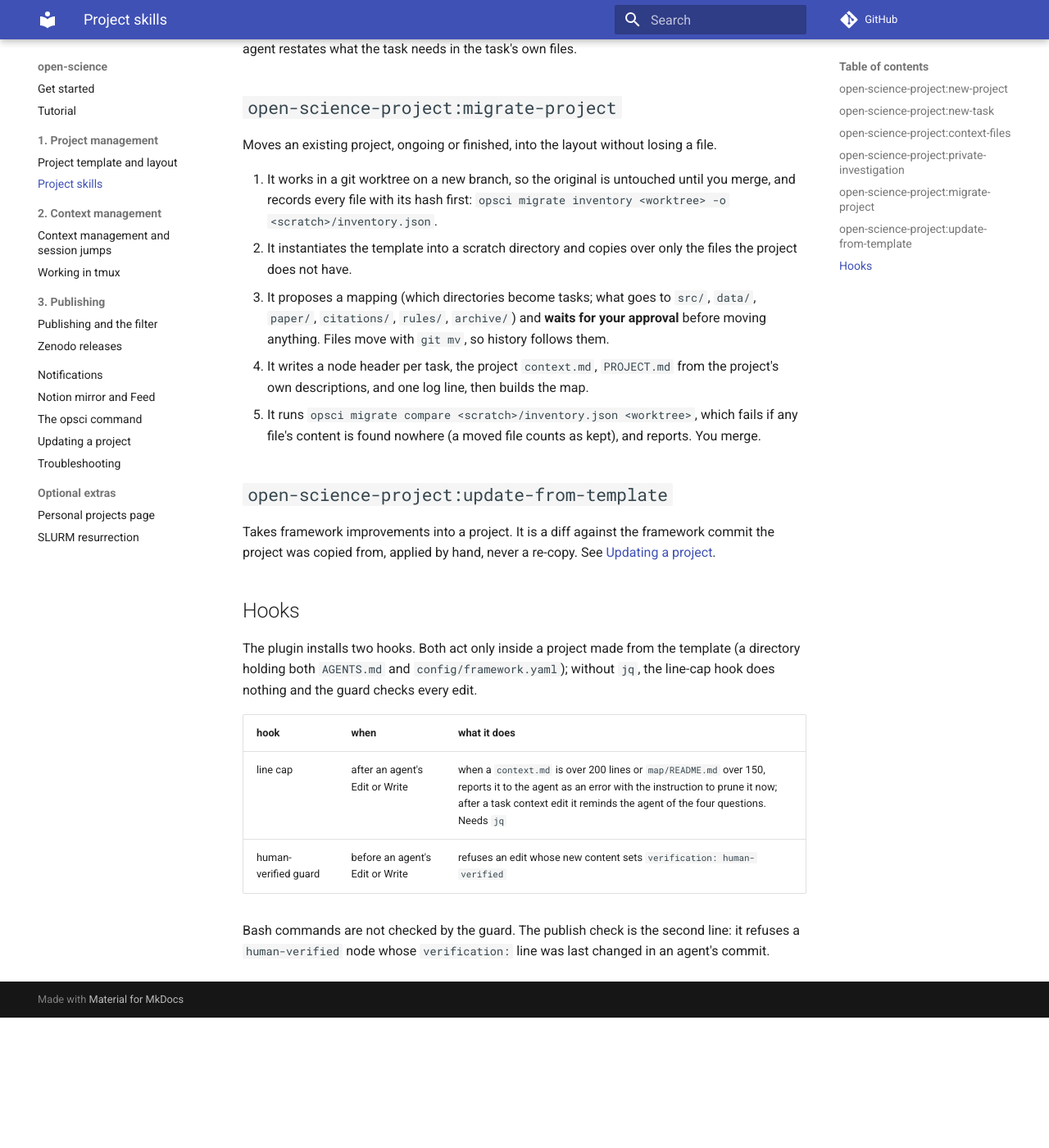
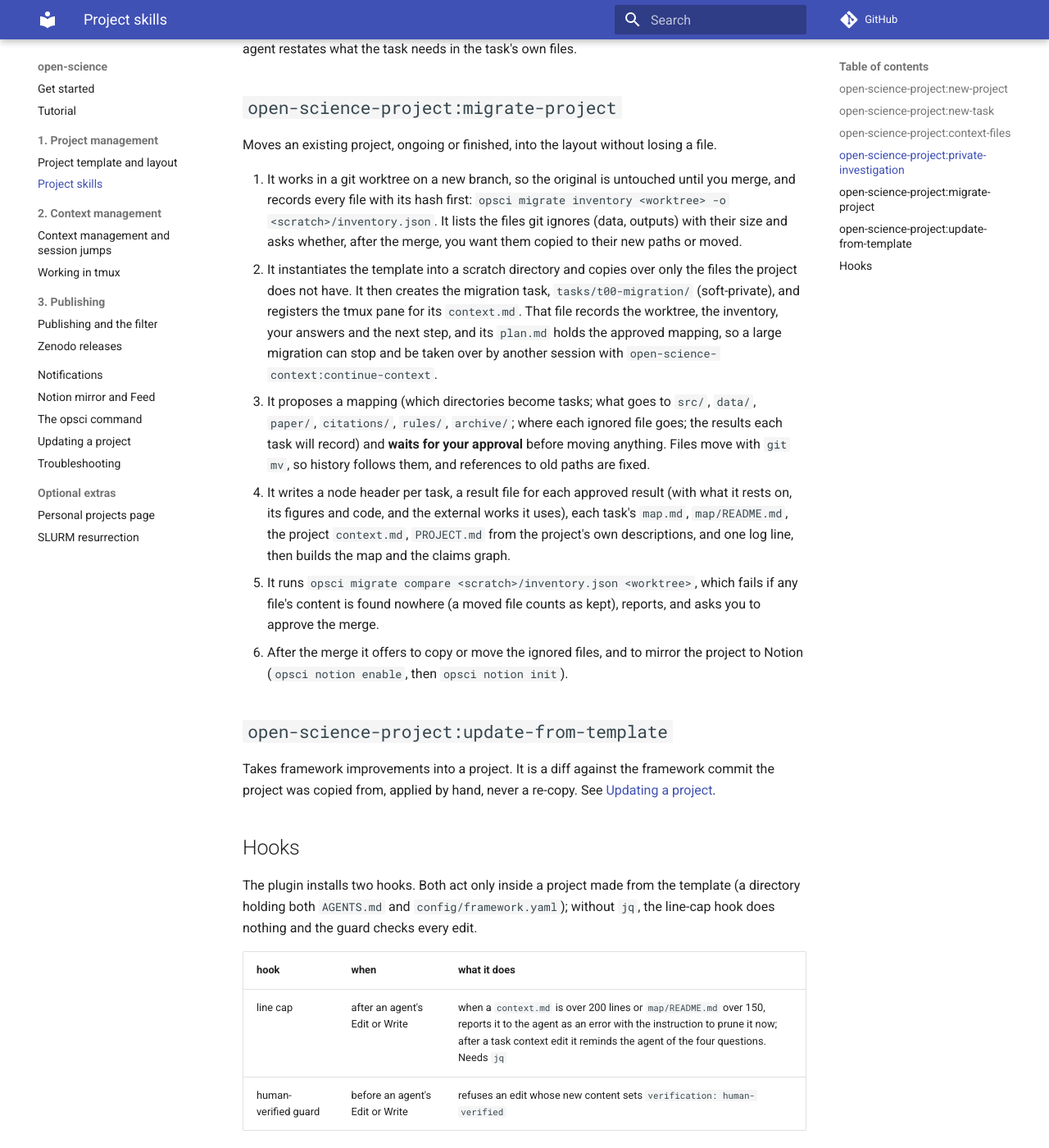
Before and after one commit to mhycheung/open-science, an MkDocs documentation site: the page built from docs/project-skills.md, in a window 1280 px wide and 1400 px high, scrolled down 3648 px. Shown: the whole window at 82% size. Built offline with MkDocs 1.6.1 and Material for MkDocs 9.7.7, drawn with Linux system fonts in a browser that asks for light colours; comment, search, counter and statistics services are not loaded; before the commit the page ends 4889 px from its top, so only the background shows below that.

Commit message:
Migrate-project: fill in results, claims graph and task maps; a migration task and context file for multi-session migrations; ignored data copied or moved after the merge; offer the Notion mirror

```diff
--- a/docs/project-skills.md
+++ b/docs/project-skills.md
@@ -144,16 +144,28 @@ Moves an existing project, ongoing or finished, into the layout without losing a
 
 1. It works in a git worktree on a new branch, so the original is untouched until you
    merge, and records every file with its hash first:
-   `opsci migrate inventory <worktree> -o <scratch>/inventory.json`.
+   `opsci migrate inventory <worktree> -o <scratch>/inventory.json`. It lists the files git
+   ignores (data, outputs) with their size and asks whether, after the merge, you want them
+   copied to their new paths or moved.
 2. It instantiates the template into a scratch directory and copies over only the files the
-   project does not have.
+   project does not have. It then creates the migration task, `tasks/t00-migration/`
+   (soft-private), and registers the tmux pane for its `context.md`. That file records the
+   worktree, the inventory, your answers and the next step, and its `plan.md` holds the
+   approved mapping, so a large migration can stop and be taken over by another session
+   with `open-science-context:continue-context`.
 3. It proposes a mapping (which directories become tasks; what goes to `src/`, `data/`,
-   `paper/`, `citations/`, `rules/`, `archive/`) and **waits for your approval** before
-   moving anything. Files move with `git mv`, so history follows them.
-4. It writes a node header per task, the project `context.md`, `PROJECT.md` from the
-   project's own descriptions, and one log line, then builds the map.
+   `paper/`, `citations/`, `rules/`, `archive/`; where each ignored file goes; the results
+   each task will record) and **waits for your approval** before moving anything. Files
+   move with `git mv`, so history follows them, and references to old paths are fixed.
+4. It writes a node header per task, a result file for each approved result (with what it
+   rests on, its figures and code, and the external works it uses), each task's `map.md`,
+   `map/README.md`, the project `context.md`, `PROJECT.md` from the project's own
+   descriptions, and one log line, then builds the map and the claims graph.
 5. It runs `opsci migrate compare <scratch>/inventory.json <worktree>`, which fails if any
-   file's content is found nowhere (a moved file counts as kept), and reports. You merge.
+   file's content is found nowhere (a moved file counts as kept), reports, and asks you to
+   approve the merge.
+6. After the merge it offers to copy or move the ignored files, and to mirror the project
+   to Notion (`opsci notion enable`, then `opsci notion init`).
 
 ## `open-science-project:update-from-template`
 
```
Also changed, not shown: CHANGELOG.md (+7 -0 lines), plugins/open-science-project/skills/migrate-project/SKILL.md (+94 -44 lines).
